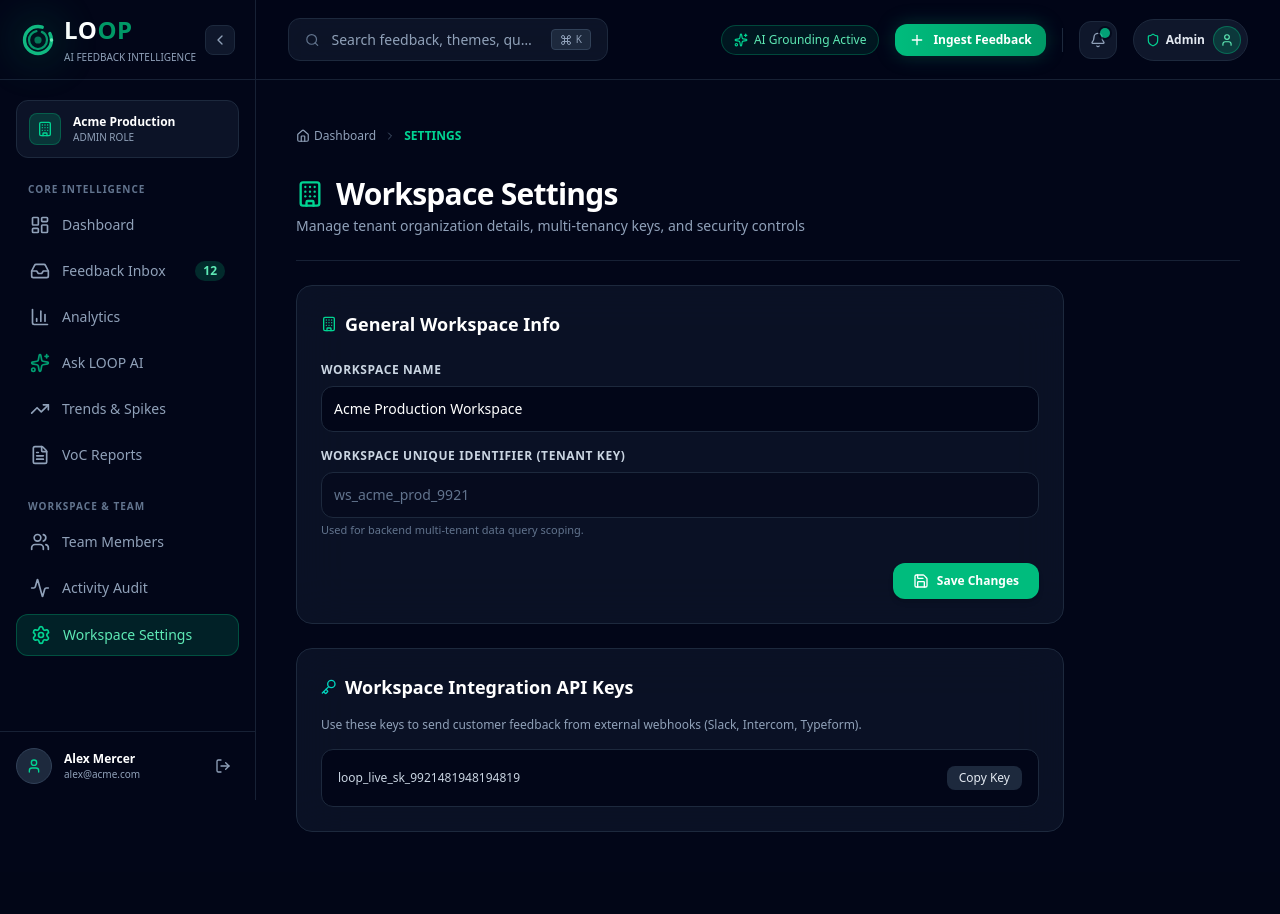
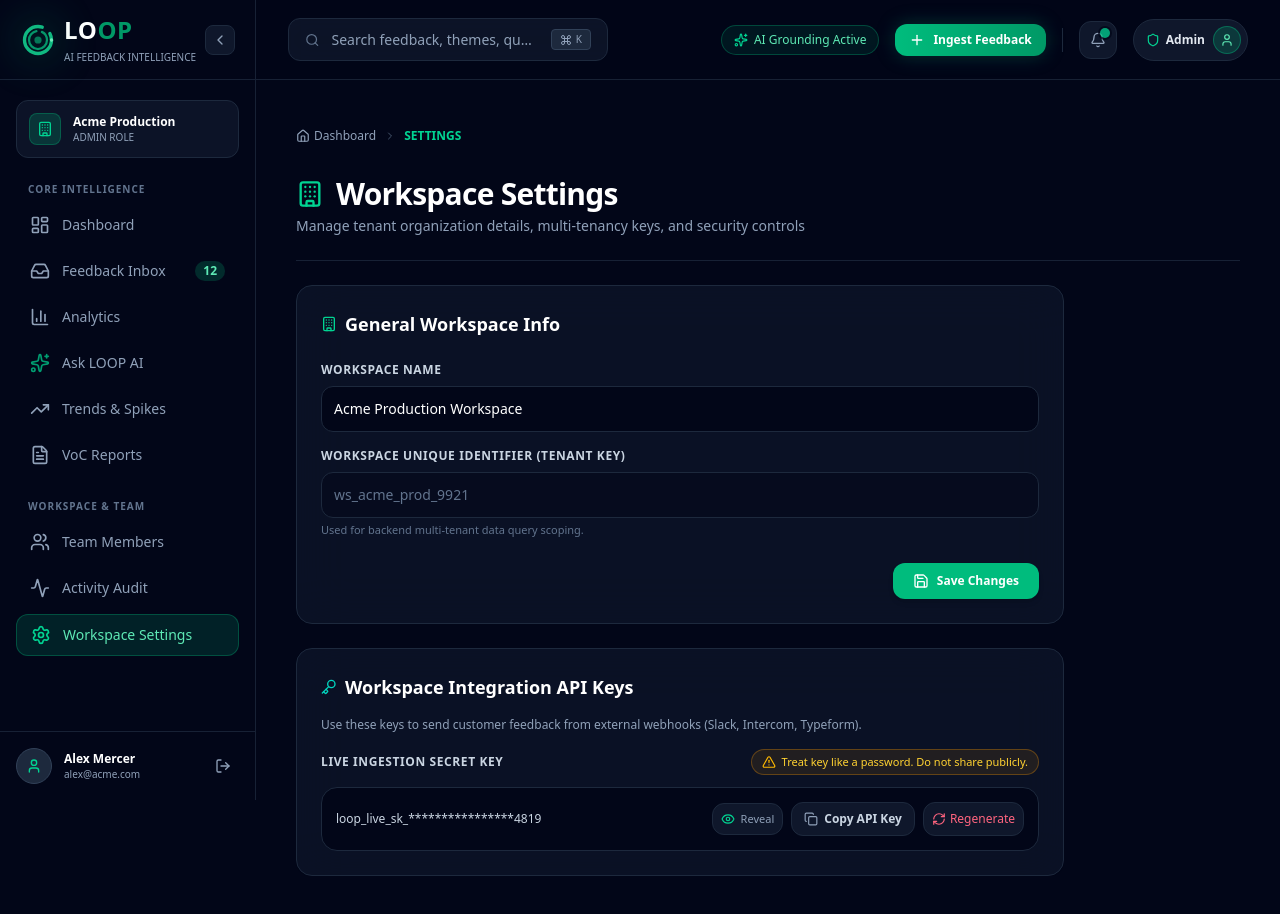
Before and after one commit to KarthikThinnelapudi/loop-ai-customer-feedback, a Next.js app: page /settings in a window 1280 px wide. Before the commit the page ends 872 px from the top, so only its background shows below. Built offline with nearby package versions, Linux system fonts and the light colour scheme.

Commit message:
feat: implement SecretKeyMasker security policy component across settings and key management

```diff
--- a/app/(app)/settings/page.tsx
+++ b/app/(app)/settings/page.tsx
@@ -3,7 +3,9 @@
 import { useState } from "react";
 import DashboardLayout from "@/components/layout/DashboardLayout";
 import Card from "@/components/common/Card";
+import SecretKeyMasker from "@/components/common/SecretKeyMasker";
 import { Building, Key, CheckCircle2, Save } from "lucide-react";
+
 
 
 export default function SettingsPage() {
@@ -89,12 +91,15 @@ export default function SettingsPage() {
             Use these keys to send customer feedback from external webhooks (Slack, Intercom, Typeform).
           </p>
 
-          <div className="p-4 rounded-xl bg-slate-950 border border-slate-800 flex items-center justify-between font-mono text-xs text-slate-300">
-            <span>loop_live_sk_9921481948194819</span>
-            <button className="px-3 py-1 bg-slate-800 rounded-lg text-slate-200 hover:bg-slate-700 transition">
-              Copy Key
-            </button>
-          </div>
+          <SecretKeyMasker
+            label="Live Ingestion Secret Key"
+            secretKey="loop_live_sk_9921481948194819"
+            prefix="loop_live_sk_"
+            userRole="ADMIN"
+            onRegenerate={() => {
+              // Simulated key regeneration
+            }}
+          />
         </Card>
       </div>
     </DashboardLayout>
--- /dev/null
+++ b/components/common/SecretKeyMasker.tsx
@@ -0,0 +1,189 @@
+"use client";
+
+import { useState } from "react";
+import { Eye, EyeOff, Copy, RefreshCw, Check, ShieldAlert, AlertTriangle } from "lucide-react";
+import Modal from "./Modal";
+
+interface SecretKeyMaskerProps {
+  label?: string;
+  secretKey: string;
+  prefix?: string;
+  suffixLength?: number;
+  userRole?: string;
+  onRegenerate?: () => void;
+}
+
+export default function SecretKeyMasker({
+  label = "Workspace API Key",
+  secretKey,
+  prefix = "loop_live_sk_",
+  suffixLength = 4,
+  userRole = "ADMIN",
+  onRegenerate,
+}: SecretKeyMaskerProps) {
+  const [isVisible, setIsVisible] = useState(false);
+  const [isCopied, setIsCopied] = useState(false);
+  const [showRegenerateModal, setShowRegenerateModal] = useState(false);
+  const [regenerating, setRegenerating] = useState(false);
+
+  const isAuthorized = userRole === "ADMIN" || userRole === "OWNER";
+
+  // Format masked key: e.g. loop_live_sk_************************4819
+  const getMaskedKey = () => {
+    if (!isAuthorized) {
+      return "••••••••••••••••••••••••••••••••";
+    }
+    const cleanKey = secretKey.startsWith(prefix) ? secretKey.slice(prefix.length) : secretKey;
+    const visibleSuffix = cleanKey.slice(-suffixLength);
+    const maskedMiddle = "*".repeat(Math.max(16, cleanKey.length - suffixLength));
+    return `${prefix}${maskedMiddle}${visibleSuffix}`;
+  };
+
+  const handleCopy = async () => {
+    if (!isAuthorized) return;
+    try {
+      await navigator.clipboard.writeText(secretKey);
+      setIsCopied(true);
+      setTimeout(() => setIsCopied(false), 2000);
+    } catch {
+      // Fallback if clipboard API is blocked
+    }
+  };
+
+  const handleRegenerateConfirm = () => {
+    setRegenerating(true);
+    setTimeout(() => {
+      setRegenerating(false);
+      setShowRegenerateModal(false);
+      if (onRegenerate) onRegenerate();
+    }, 800);
+  };
+
+  return (
+    <div className="space-y-3">
+      {/* Label and Warning Banner */}
+      <div className="flex flex-col sm:flex-row sm:items-center justify-between gap-2">
+        <label className="text-xs font-semibold text-slate-300 uppercase tracking-wider">
+          {label}
+        </label>
+        <span className="inline-flex items-center gap-1.5 text-[11px] px-2.5 py-1 rounded-full bg-amber-500/10 text-amber-300 border border-amber-500/30 font-medium">
+          <AlertTriangle className="w-3.5 h-3.5 text-amber-400" />
+          <span>Treat key like a password. Do not share publicly.</span>
+        </span>
+      </div>
+
+      {/* Masked Secret Key Control Container */}
+      <div className="p-3.5 rounded-2xl bg-slate-950 border border-slate-800 flex flex-col sm:flex-row items-center justify-between gap-3 font-mono text-xs">
+        <div className="flex items-center gap-3 w-full sm:w-auto overflow-hidden">
+          <span className="text-slate-300 truncate select-none">
+            {!isAuthorized
+              ? "••••••••••••••••••••"
+              : isVisible
+              ? secretKey
+              : getMaskedKey()}
+          </span>
+        </div>
+
+        {/* Action Controls */}
+        <div className="flex items-center gap-2 w-full sm:w-auto justify-end">
+          {isAuthorized ? (
+            <>
+              {/* Show/Hide Toggle */}
+              <button
+                type="button"
+                onClick={() => setIsVisible(!isVisible)}
+                title={isVisible ? "Hide API key" : "Show API key"}
+                className="p-2 rounded-xl bg-slate-900 border border-slate-800 text-slate-400 hover:text-white hover:border-slate-700 transition flex items-center gap-1.5"
+              >
+                {isVisible ? (
+                  <>
+                    <EyeOff className="w-3.5 h-3.5 text-slate-400" />
+                    <span className="text-[11px] font-sans">Hide</span>
+                  </>
+                ) : (
+                  <>
+                    <Eye className="w-3.5 h-3.5 text-emerald-400" />
+                    <span className="text-[11px] font-sans">Reveal</span>
+                  </>
+                )}
+              </button>
+
+              {/* Copy Key Button */}
+              <button
+                type="button"
+                onClick={handleCopy}
+                className="px-3 py-2 rounded-xl bg-slate-900 border border-slate-800 text-slate-300 hover:text-white hover:border-slate-700 transition flex items-center gap-1.5 font-sans font-semibold text-xs"
+              >
+                {isCopied ? (
+                  <>
+                    <Check className="w-3.5 h-3.5 text-emerald-400" />
+                    <span className="text-emerald-400">Copied!</span>
+                  </>
+                ) : (
+                  <>
+                    <Copy className="w-3.5 h-3.5 text-slate-400" />
+                    <span>Copy API Key</span>
+                  </>
+                )}
+              </button>
+
+              {/* Regenerate Key Button */}
+              <button
+                type="button"
+                onClick={() => setShowRegenerateModal(true)}
+                title="Regenerate key"
+                className="p-2 rounded-xl bg-slate-900 border border-slate-800 text-rose-400 hover:bg-rose-500/10 hover:border-rose-500/30 transition flex items-center gap-1 font-sans text-xs"
+              >
+                <RefreshCw className="w-3.5 h-3.5" />
+                <span className="hidden md:inline">Regenerate</span>
+              </button>
+            </>
+          ) : (
+            <div className="flex items-center gap-1.5 text-slate-500 text-xs font-sans">
+              <ShieldAlert className="w-4 h-4 text-amber-400" />
+              <span>Only Workspace Owners can view API Keys.</span>
+            </div>
+          )}
+        </div>
+      </div>
+
+      {/* Confirmation Modal for Regenerating API Key */}
+      <Modal
+        isOpen={showRegenerateModal}
+        onClose={() => setShowRegenerateModal(false)}
+        title="Regenerate Integration API Key"
+      >
+        <div className="space-y-4">
+          <div className="p-4 rounded-xl bg-rose-500/10 border border-rose-500/30 flex items-start gap-3 text-rose-300 text-xs">
+            <AlertTriangle className="w-5 h-5 text-rose-400 shrink-0 mt-0.5" />
+            <div>
+              <p className="font-bold">Warning: Unreversible Security Action</p>
+              <p className="mt-1 leading-relaxed">
+                Regenerating this key will immediately revoke access for all active webhooks (Intercom, Slack, Zapier, Typeform) currently using the old key.
+              </p>
+            </div>
+          </div>
+
+          <div className="flex justify-end gap-3 pt-2">
+            <button
+              type="button"
+              onClick={() => setShowRegenerateModal(false)}
+              className="px-4 py-2 rounded-xl bg-slate-800 text-slate-300 font-semibold text-xs hover:bg-slate-700 transition"
+            >
+              Cancel
+            </button>
+            <button
+              type="button"
+              onClick={handleRegenerateConfirm}
+              disabled={regenerating}
+              className="px-4 py-2 rounded-xl bg-rose-600 hover:bg-rose-700 text-white font-bold text-xs shadow-md transition flex items-center gap-2 disabled:opacity-50"
+            >
+              <RefreshCw className={`w-3.5 h-3.5 ${regenerating ? "animate-spin" : ""}`} />
+              <span>{regenerating ? "Revoking & Generating..." : "Confirm & Regenerate Key"}</span>
+            </button>
+          </div>
+        </div>
+      </Modal>
+    </div>
+  );
+}
```
Also changed, not shown: 1 other file (tests, documents, lock files or other folders).
